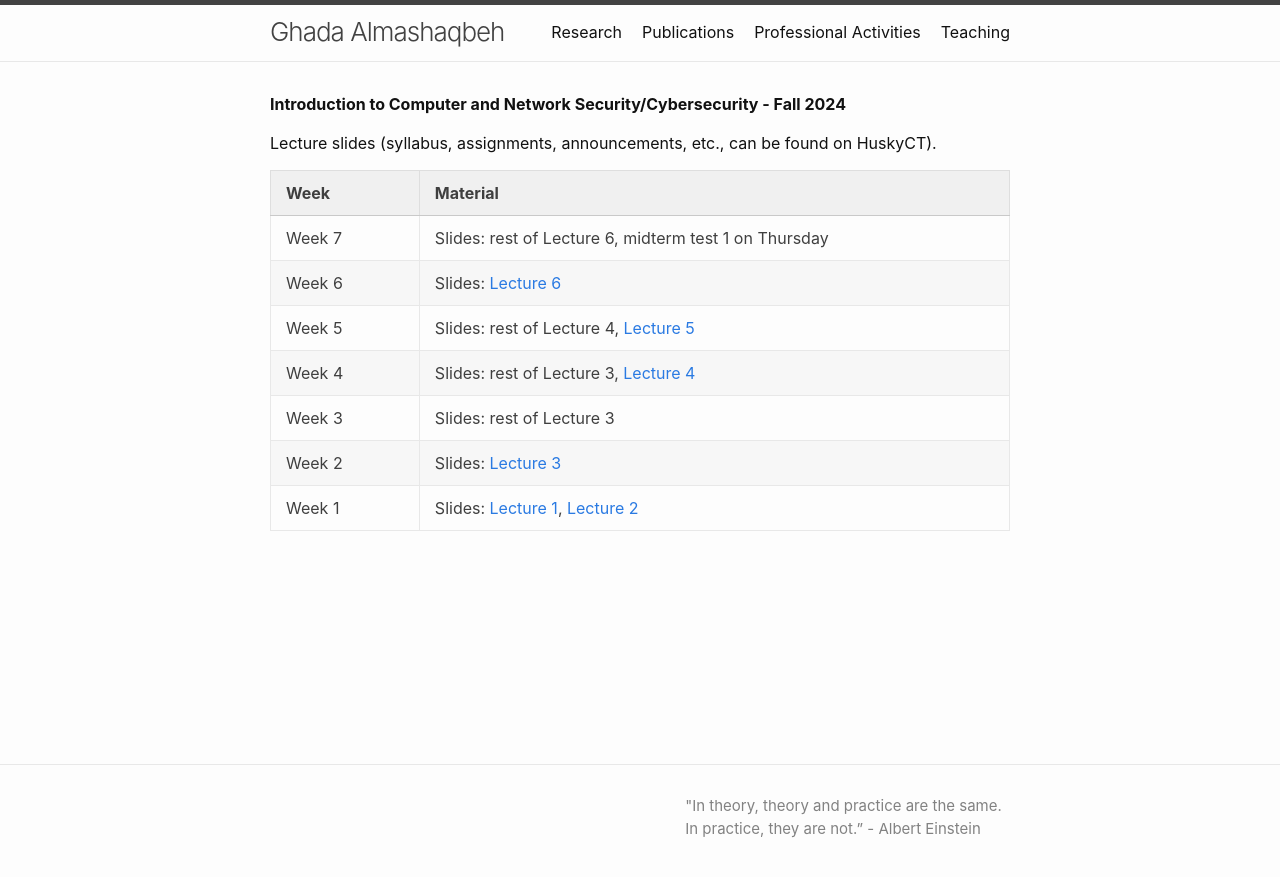
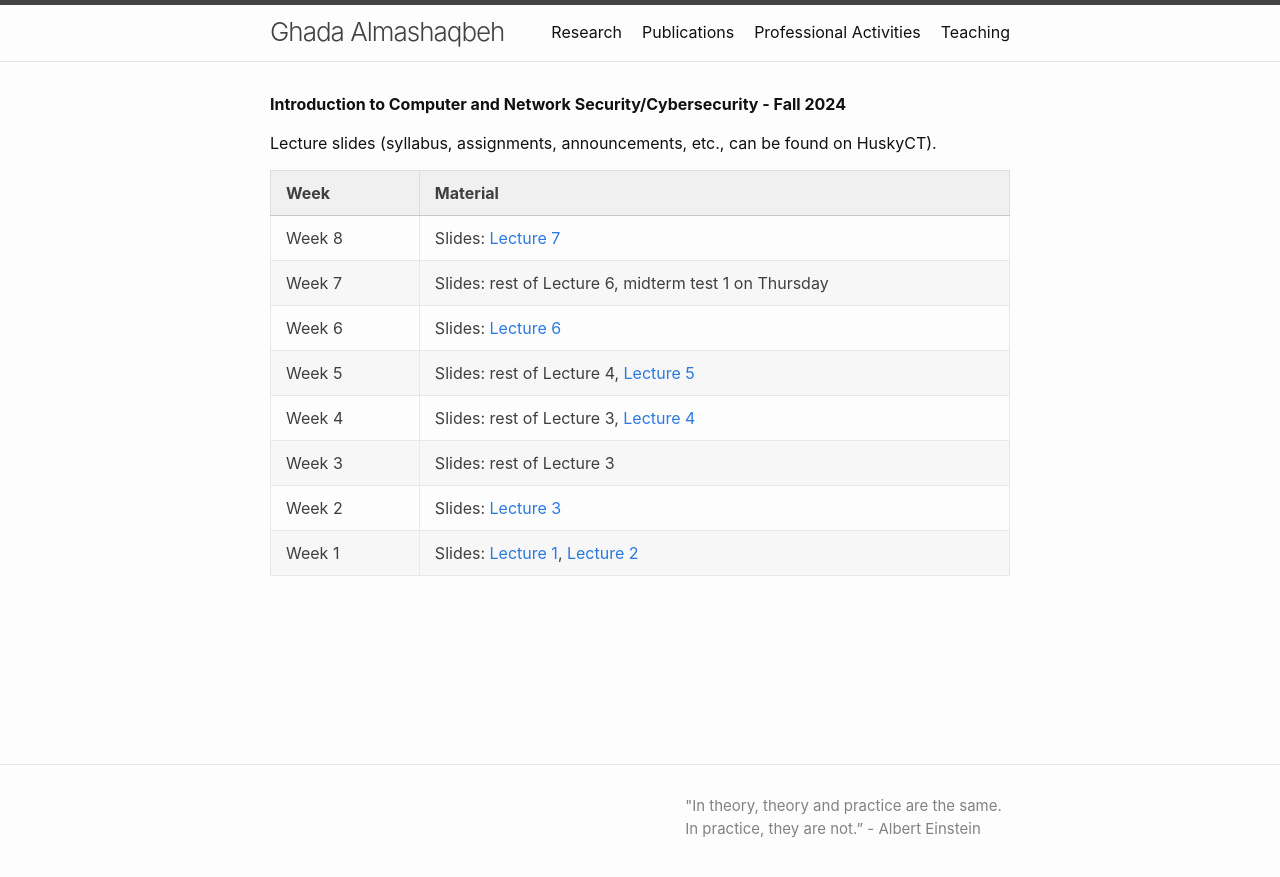
Before and after one commit to GhadaAlmashaqbeh/GhadaAlmashaqbeh.github.io, a Jekyll site: the page built from courses/cse3400-f2024/index.md, in a window 1280 px wide. Shown: the top 877 px of the page. Built offline with Jekyll 4.4.1, drawn with Linux system fonts in a browser that asks for light colours.

Commit message:
add lec7

```diff
--- a/courses/cse3400-f2024/index.md
+++ b/courses/cse3400-f2024/index.md
@@ -8,6 +8,7 @@ Lecture slides (syllabus, assignments, announcements, etc., can be found on Husk
 
 | Week&emsp;&emsp;| Material           |
 |----------|--------------------|
+| Week 8 | Slides: [Lecture 7](./lecture7.pdf)|
 | Week 7 | Slides: rest of Lecture 6, midterm test 1 on Thursday|
 | Week 6 | Slides: [Lecture 6](./lecture6.pdf)|
 | Week 5 | Slides: rest of Lecture 4, [Lecture 5](./lecture5.pdf)|
```
Also changed, not shown: 1 other file.
